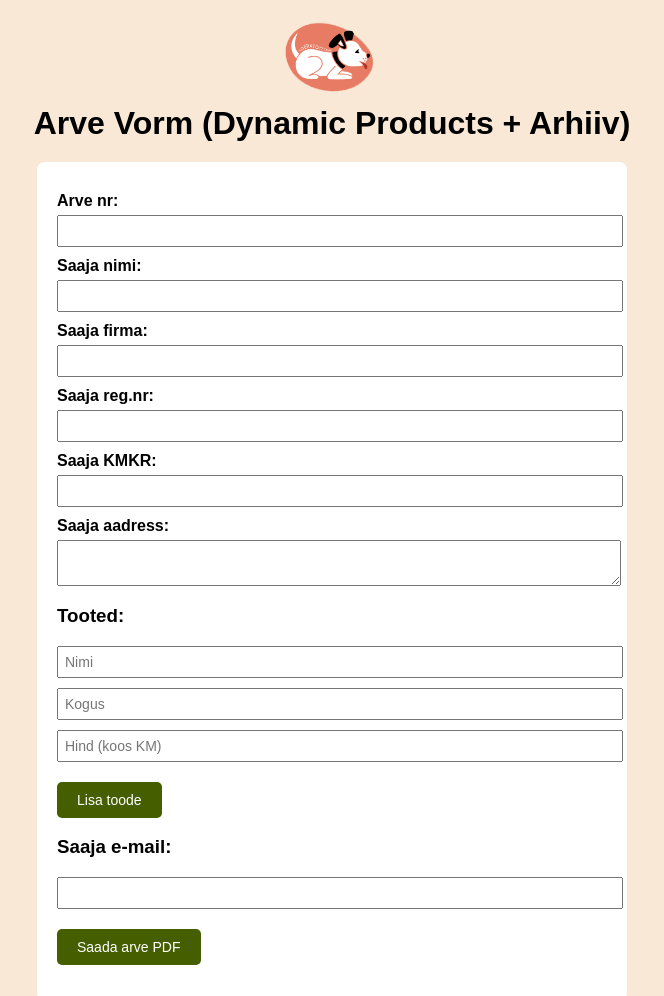
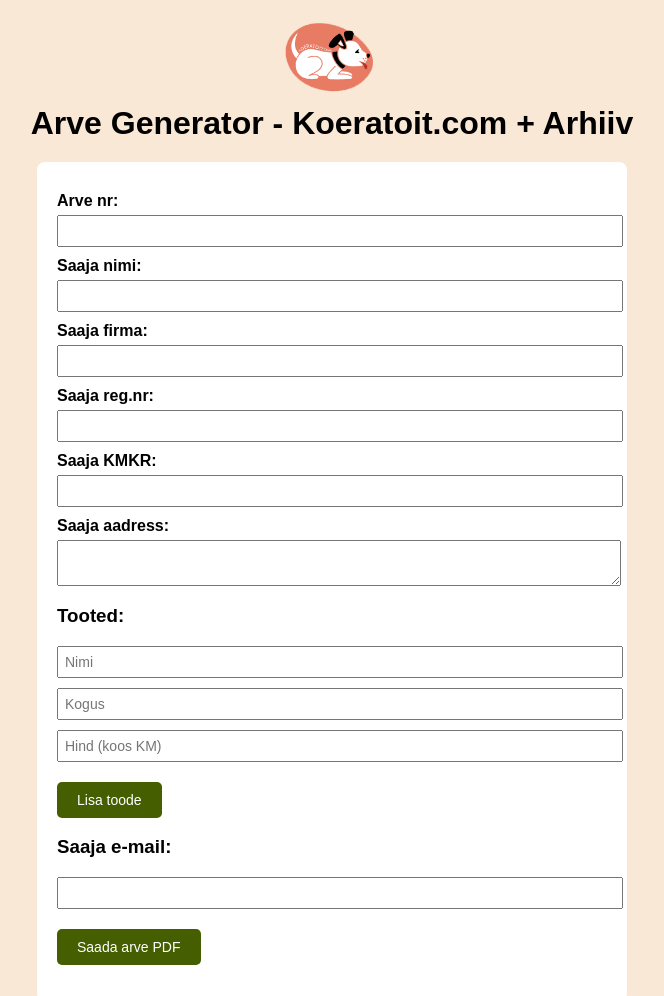
Before and after one commit to Siim518/pdfarved, a website: page index.html in a window 1280 px wide. Shown: the top 996 px of the page, without its empty margins (308-972 px from the left). Drawn offline with Linux system fonts and the light colour scheme; no server answers.

Commit message:
Updated index.html heading

```diff
--- a/index.html
+++ b/index.html
@@ -88,7 +88,7 @@
   <header>
     <!-- Make sure benaks-logo.png is in the same folder as index.html -->
     <img src="benaks-logo.png" alt="Benaks Logo" />
-    <h1>Arve Vorm (Dynamic Products + Arhiiv)</h1>
+    <h1>Arve Generator - Koeratoit.com + Arhiiv</h1>
   </header>
 
   <!-- Main form container -->
```
